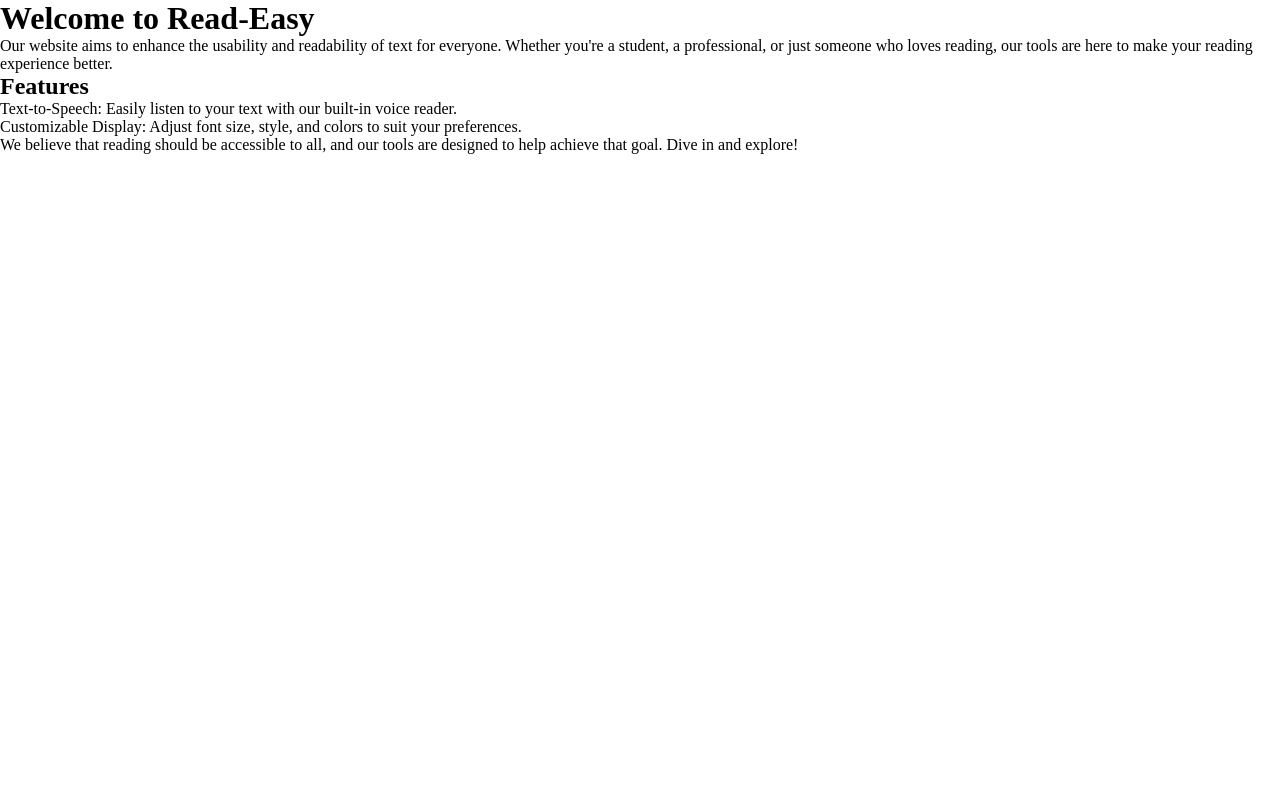
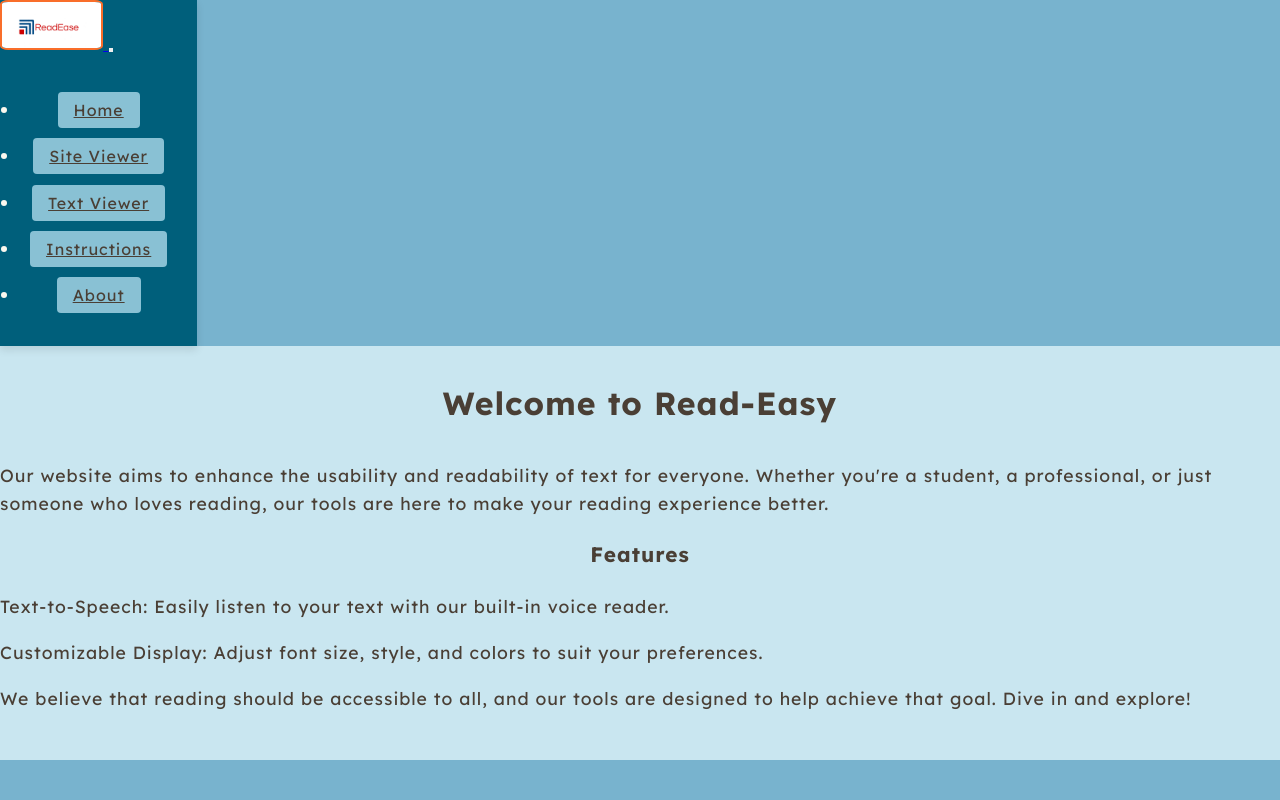
Before and after one commit to dimitri-edel/barrier-breakers, a website: page instructions.html in a window 1280 px wide. Drawn offline with nearby package versions, Linux system fonts and the light colour scheme.

Commit message:
linked new css to instructions html, updated nav bar links

```diff
--- /dev/null
+++ b/assets/css/instructions.css
@@ -0,0 +1,144 @@
+/* Google Font */
+@import url('https://fonts.googleapis.com/css2?family=Lexend:wght@100..900&display=swap');
+
+/* Root Variables */
+:root {
+    --font-family: 'Lexend', sans-serif;
+    --navbar-footer-bg: #78B3CE; /* Shared color for navbar and footer */
+    --accent-color: #F96E2A; /* Highlight/Accent color */
+    --text-color: #FBF8EF; /* Light text color */
+    --brown-color: #4A3F35; /* General text color */
+}
+
+/* General Styles */
+body {
+    display: flex;
+    flex-direction: column;
+    min-height: 100vh; /* Full viewport height for sticky footer */
+    margin: 0;
+    padding: 0;
+    font-family: var(--font-family);
+    color: var(--brown-color);
+    background-color: #C9E6F0; /* Light blue background */
+    letter-spacing: 1px;
+    line-height: 1.6;
+}
+
+h1, h2, h3 {
+    margin: 1em auto;
+    text-align: center;
+}
+
+h2, h3 {
+    font-size: 130%;
+    margin-bottom: 1em;
+}
+
+p, li {
+    font-size: 110%;
+    margin: 1em auto;
+}
+
+img {
+    border: 2px solid var(--accent-color);
+    border-radius: 8%;
+    /*margin: 1em auto;*/
+    object-fit: cover;
+    max-width: 100%;
+    max-height: 100%;
+}
+
+/* Header */
+header {
+    display: flex;
+    flex-wrap: wrap;
+    width: 100%;
+    background-color: var(--navbar-footer-bg);
+}
+
+header div {
+    flex: 1;
+    padding: 20px;
+    text-align: center;
+    color: var(--text-color);
+}
+
+
+
+/* Main Content */
+main {
+    flex: 1; /* Push footer to bottom */
+    display: flex;
+    flex-wrap: wrap;
+    justify-content: center;
+    width: 100%;
+    padding: 0;
+}
+
+
+/* Footer */
+footer {
+    width: 100%;
+    background-color: var(--navbar-footer-bg);
+    color: var(--text-color);
+    text-align: center;
+    display: flex;
+    justify-content: center;
+    align-items: center;
+    padding: 20px;
+    flex-direction: column;
+}
+
+footer .content {
+    text-align: center;
+}
+
+footer .content p {
+    margin: 10px 0;
+    font-size: 16px;
+}
+
+footer a {
+    color: var(--accent-color);
+    text-decoration: none;
+    font-weight: bold;
+    margin: 0 5px;
+    transition: color 0.3s ease;
+}
+
+footer a:hover {
+    color: var(--text-color);
+}
+
+/* Social Media Buttons */
+footer .social-media {
+    margin: 20px 0;
+}
+
+footer .btn {
+    display: inline-flex;
+    align-items: center;
+    justify-content: center;
+    background: transparent;
+    border: 1px solid #6c757d;
+    border-radius: 50%;
+    color: var(--text-color);
+    width: 40px;
+    height: 40px;
+    margin: 0 5px;
+    text-decoration: none;
+    transition: all 0.3s ease;
+}
+
+footer .btn:hover {
+    background-color: var(--accent-color);
+    color: var(--text-color);
+    transform: scale(1.1);
+}
+
+/* Social Media Icon Sizes */
+footer .btn i {
+    font-size: 16px;
+}
+
+/* Media Queries */
--- a/instructions.html
+++ b/instructions.html
@@ -5,9 +5,43 @@
     <title>Welcome to Read-Easy</title>
     <link rel="stylesheet" href="assets/css/styles.css">
     <link rel="stylesheet" href="assets/css/navbar.css">
+    <link rel="stylesheet" href="assets/css/instructions.css">
+
 </head>
 <body>
-    <div id="navbar"></div>
+ <!--Header-->
+    <header>
+    <nav class="navbar navbar-expand-lg navbar-light bg-light">
+        <a class="navbar-brand" href="#">
+            <img src="assets/images/logo.webp" alt="ReadEase Logo" height="50">
+        </a>
+        <button class="navbar-toggler" type="button" data-toggle="collapse" data-target="#navbarNav" aria-controls="navbarNav" aria-expanded="false" aria-label="Toggle navigation">
+            <span class="navbar-toggler-icon"></span>
+        </button>
+        <div class="collapse navbar-collapse" id="navbarNav">
+            <ul class="navbar-nav ml-auto">
+                <li class="nav-item">
+                    <a class="nav-link" href="index.html">Home</a>
+                </li>
+                <li class="nav-item">
+                    <a class="nav-link" href="site-viewer.html">Site Viewer</a>
+                </li>
+                <li class="nav-item">
+                    <a class="nav-link" href="text-viewer.html">Text Viewer</a>
+                </li>
+                <li class="nav-item">
+                    <a class="nav-link" href="instructions.html">Instructions</a>
+                </li>
+                <li class="nav-item">
+                    <a class="nav-link" href="about.html">About</a>
+                </li>
+            </ul>
+        </div>
+    </nav>
+    </header>
+
+    <!--Main-->
+    <main>
         <div class="container">
             <h1>Welcome to Read-Easy</h1>
             <p>Our website aims to enhance the usability and readability of text for everyone. Whether you're a student, a professional, or just someone who loves reading, our tools are here to make your reading experience better.</p>
@@ -18,6 +52,12 @@
             </ul>
             <p>We believe that reading should be accessible to all, and our tools are designed to help achieve that goal. Dive in and explore!</p>
         </div>
+
+
+    </main>
+
+    <!--Footer-->
+    <footer></footer>
 
 
     <!-- fonta awasome cdn -->
```
Also changed, not shown: about.html (+3 -0 lines), index.html (+3 -0 lines), site-viewer.html (+3 -0 lines), text-viewer.html (+3 -0 lines). Lines whose indentation alone changed are shown as unchanged.
